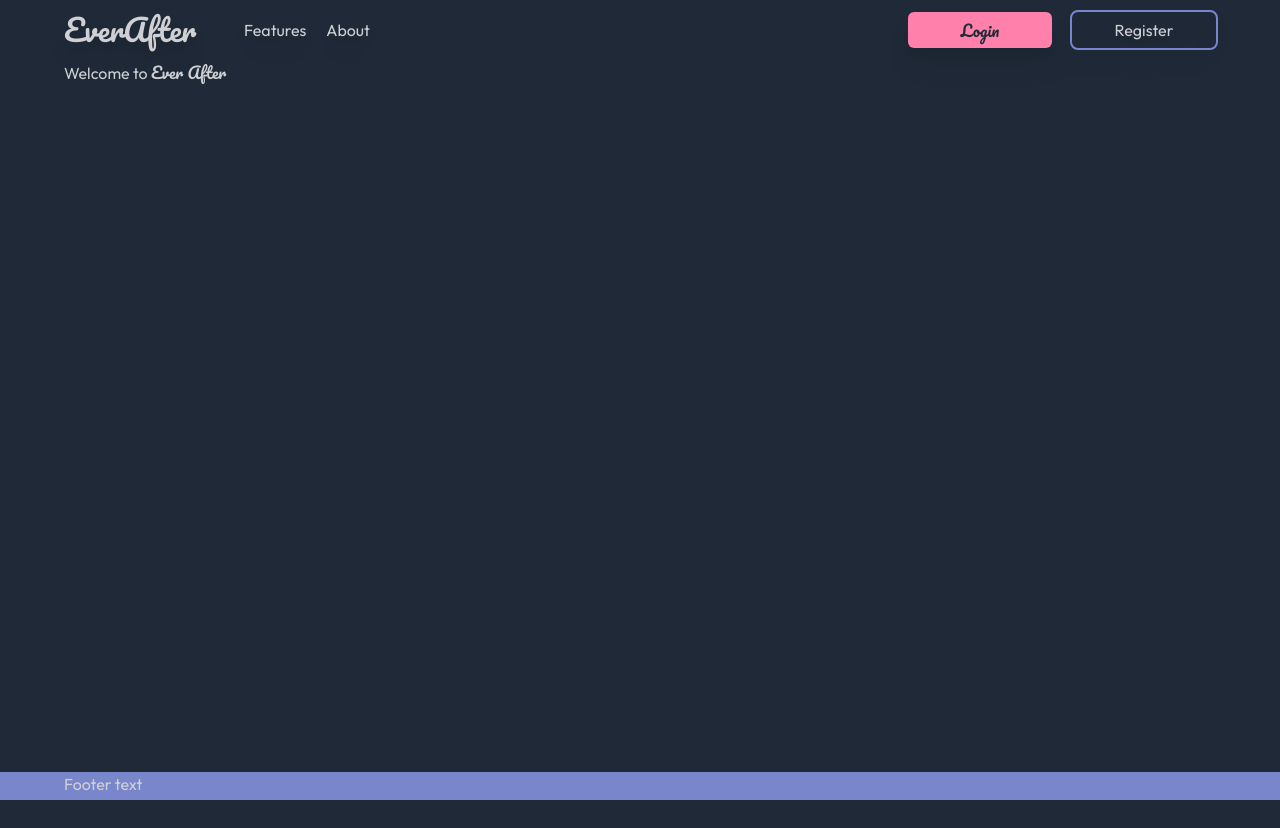
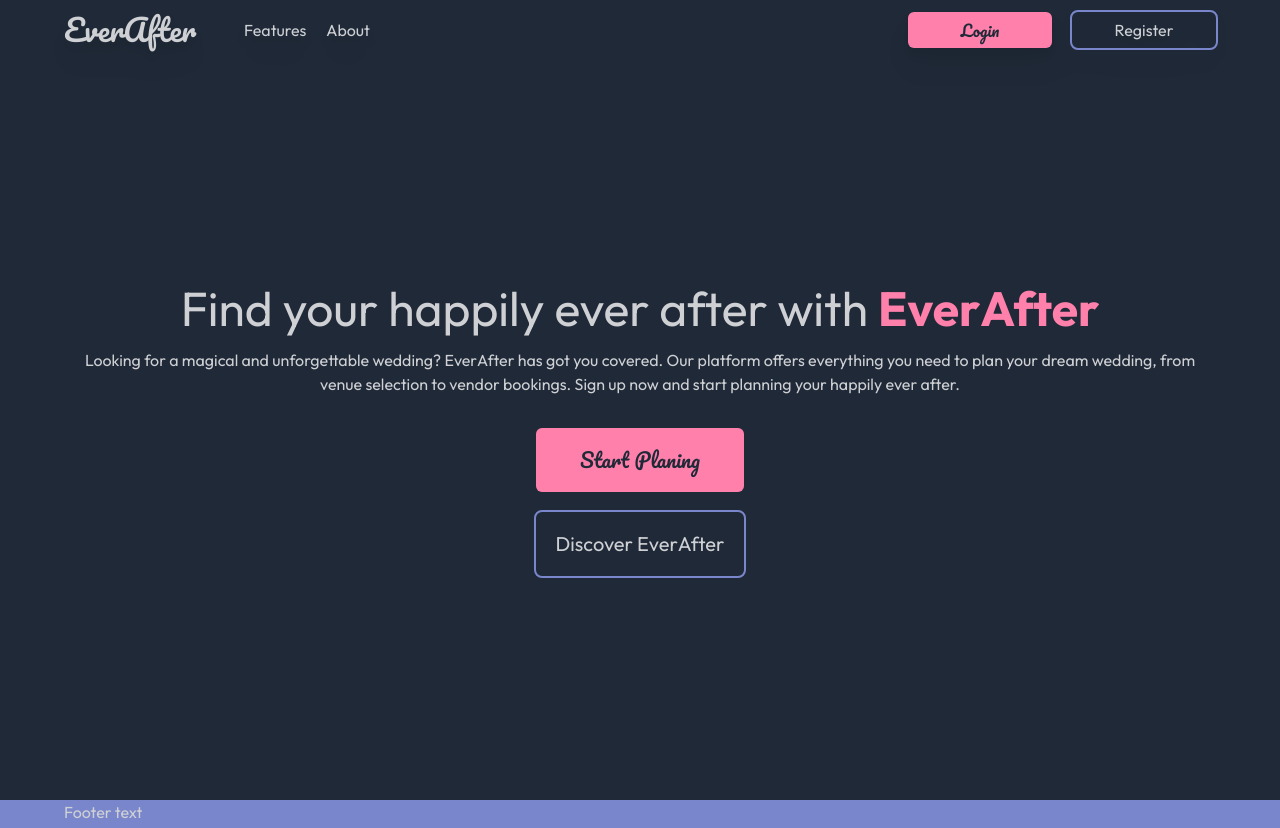
Before and after one commit to OriGuyUniqueDev/everAfterDaisyUIReactTailwind, a React (Vite) app: page / in a window 1280 px wide. Before the commit the page ends 800 px from the top, so only its background shows below. Built offline with nearby package versions, Linux system fonts and the light colour scheme.

Commit message:
basic left side hero text

```diff
--- a/src/layout/main/Main.tsx
+++ b/src/layout/main/Main.tsx
@@ -5,7 +5,7 @@ interface MainProps {
 }
 
 const Main: FunctionComponent<MainProps> = ({ children }) => {
-	return <main className=" min-h-[89vh] px-3 md:px-4 xl:px-16">{children}</main>;
+	return <main className=" min-h-[92.5vh] px-3 md:px-4 xl:px-16">{children}</main>;
 };
 
 export default Main;
--- a/src/pages/landing Page/LandingPage.tsx
+++ b/src/pages/landing Page/LandingPage.tsx
@@ -1,14 +1,11 @@
 /* eslint-disable @typescript-eslint/no-empty-interface */
 import { FunctionComponent } from "react";
+import HeroSection from "./components/heroSection/HeroSection";
 
 interface LandingPageProps {}
 
 const LandingPage: FunctionComponent<LandingPageProps> = () => {
-	return (
-		<p>
-			Welcome to <span className="font-serif">Ever After</span>
-		</p>
-	);
+	return <HeroSection />;
 };
 
 export default LandingPage;
--- /dev/null
+++ b/src/pages/landing Page/components/heroSection/HeroSection.tsx
@@ -0,0 +1,15 @@
+/* eslint-disable @typescript-eslint/no-empty-interface */
+import { FunctionComponent } from "react";
+import HeroLeft from "./heroLeft/HeroLeft";
+
+interface HeroSectionProps {}
+
+const HeroSection: FunctionComponent<HeroSectionProps> = () => {
+	return (
+		<div>
+			<HeroLeft />
+		</div>
+	);
+};
+
+export default HeroSection;
--- /dev/null
+++ b/src/pages/landing Page/components/heroSection/heroLeft/HeroLeft.tsx
@@ -0,0 +1,21 @@
+/* eslint-disable @typescript-eslint/no-empty-interface */
+import { FunctionComponent } from "react";
+
+interface HeroLeftProps {}
+
+const HeroLeft: FunctionComponent<HeroLeftProps> = () => {
+	return (
+		<div className=" h-[92.5vh] w-full flex flex-col justify-center items-center text-center gap-4">
+			<h1 className="text-5xl">
+				Find your happily ever after with <span className="text-secondary font-bold">EverAfter</span>
+			</h1>
+			<h2 className="text-md">Looking for a magical and unforgettable wedding? EverAfter has got you covered. Our platform offers everything you need to plan your dream wedding, from venue selection to vendor bookings. Sign up now and start planning your happily ever after.</h2>
+			<div className="flex flex-col gap-5 mt-4">
+				<button className="font-serif rounded-md text-xl h-16 w-52 text-base-100 bg-secondary ">Start Planing</button>
+				<button className="font-sans rounded-md text-xl h-16 w-52 outline outline-primary outline-2">Discover EverAfter</button>
+			</div>
+		</div>
+	);
+};
+
+export default HeroLeft;
```
Also changed, not shown: src/pages/landing Page/components/navbar/right side navbar/RightSideNavbar.tsx (+7 -10 lines), src/layout/Layout.tsx (indentation only).
